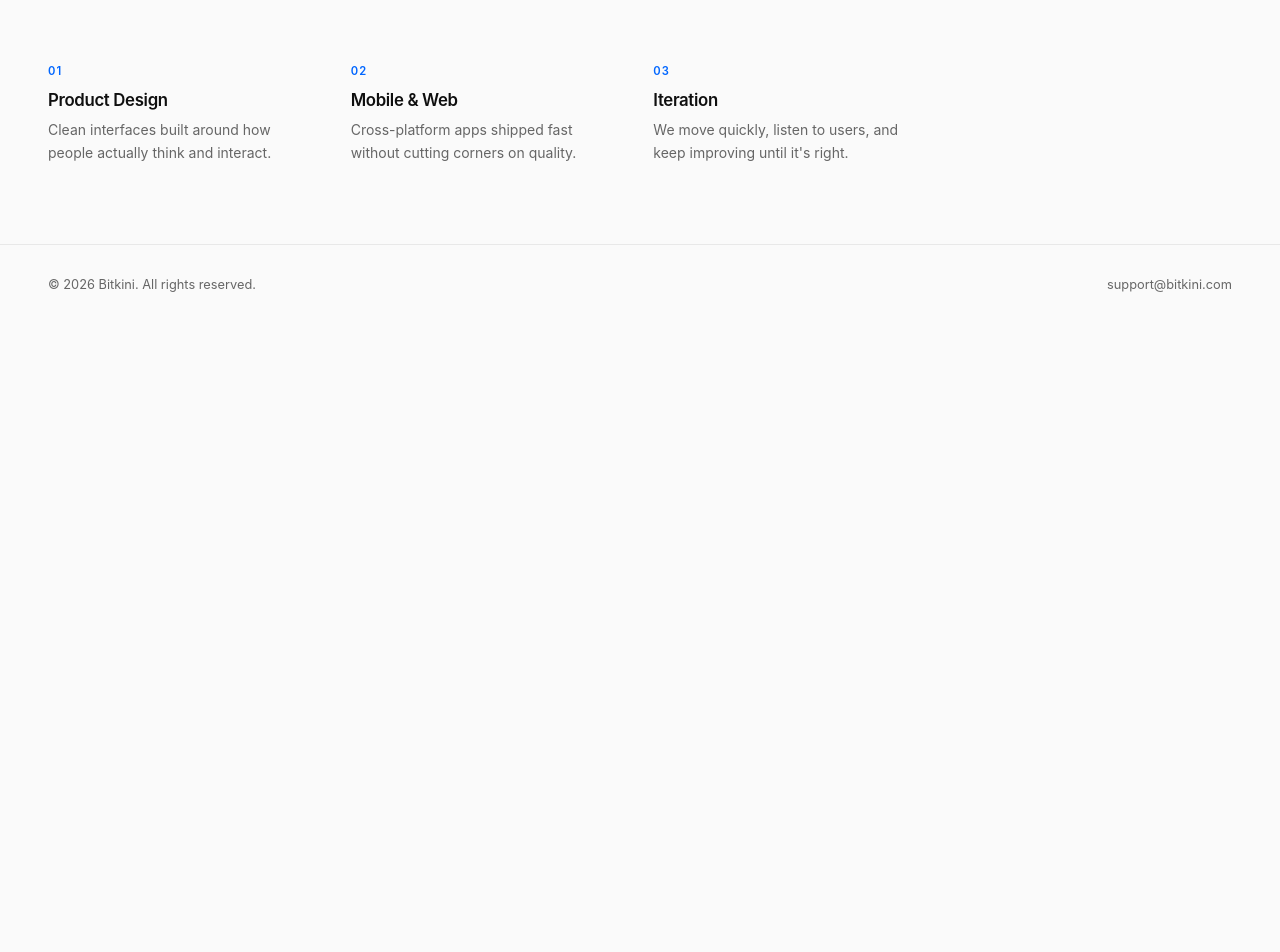
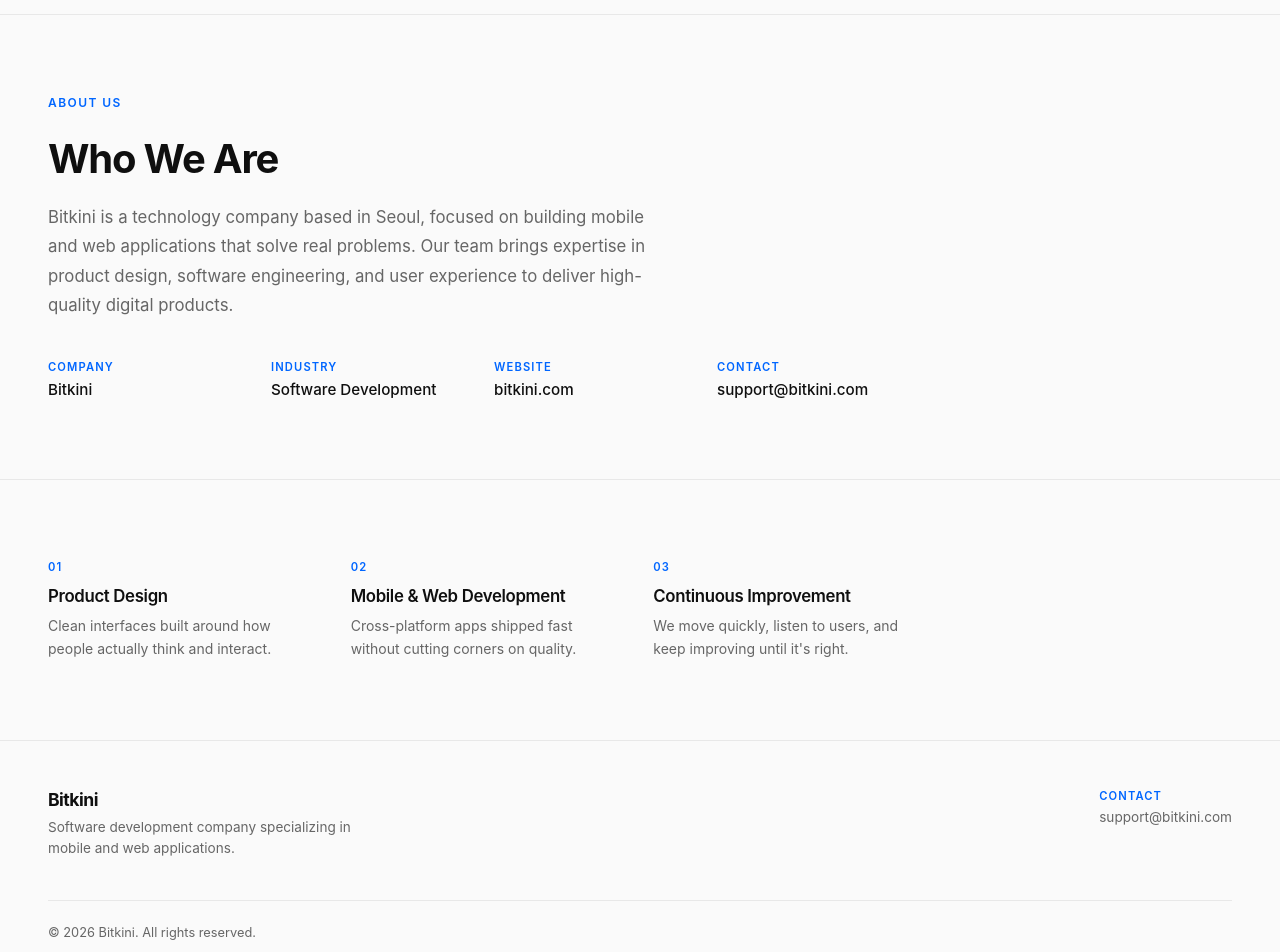
Before and after one commit to bitkini-studio/bitkini, a Next.js app: page / in a window 1280 px wide. Shown: the part 600-1552 px from the top of the page. Before the commit the page ends 924 px from the top, so only its background shows below. Built offline with nearby package versions, Linux system fonts and the light colour scheme.

Commit message:
Add .gitignore, update layout metadata, enhance homepage with navigation and about sections

```diff
--- a/app/globals.css
+++ b/app/globals.css
@@ -32,14 +32,20 @@ nav {
   color: var(--black);
 }
 
-nav a.contact-link {
+.nav-links {
+  display: flex;
+  gap: 2rem;
+  align-items: center;
+}
+
+.nav-links a {
   font-size: 0.875rem;
   color: var(--gray);
   text-decoration: none;
   transition: color 0.2s;
 }
 
-nav a.contact-link:hover { color: var(--black); }
+.nav-links a:hover { color: var(--black); }
 
 /* HERO */
 main {
@@ -111,6 +117,51 @@ h1 span { color: var(--accent); }
 
 .btn-ghost:hover { color: var(--black); border-color: var(--black); }
 
+/* ABOUT */
+.about {
+  padding: 5rem 3rem;
+  border-top: 1px solid #e8e8e8;
+}
+
+.about-inner {
+  max-width: 860px;
+}
+
+.about h2 {
+  font-size: clamp(1.8rem, 4vw, 2.5rem);
+  font-weight: 700;
+  letter-spacing: -0.03em;
+  margin-bottom: 1.25rem;
+}
+
+.about-desc {
+  font-size: 1.05rem;
+  color: var(--gray);
+  line-height: 1.75;
+  max-width: 600px;
+  margin-bottom: 2.5rem;
+}
+
+.about-details {
+  display: grid;
+  grid-template-columns: repeat(auto-fit, minmax(160px, 1fr));
+  gap: 2rem;
+}
+
+.detail-label {
+  font-size: 0.7rem;
+  font-weight: 600;
+  letter-spacing: 0.1em;
+  text-transform: uppercase;
+  color: var(--accent);
+  margin-bottom: 0.35rem;
+}
+
+.detail-value {
+  font-size: 0.95rem;
+  font-weight: 500;
+}
+
 /* FEATURES */
 .features {
   padding: 5rem 3rem;
@@ -148,22 +199,59 @@ h1 span { color: var(--accent); }
 
 /* FOOTER */
 footer {
-  padding: 2rem 3rem;
   border-top: 1px solid #e8e8e8;
+  padding: 3rem 3rem 2rem;
+  font-size: 0.85rem;
+  color: var(--gray);
+}
+
+.footer-top {
+  display: flex;
+  justify-content: space-between;
+  gap: 2rem;
+  flex-wrap: wrap;
+  margin-bottom: 2.5rem;
+}
+
+.footer-logo {
+  font-size: 1.1rem;
+  font-weight: 700;
+  color: var(--black);
+  letter-spacing: -0.03em;
+  margin-bottom: 0.4rem;
+}
+
+.footer-tagline {
+  font-size: 0.85rem;
+  color: var(--gray);
+  max-width: 320px;
+  line-height: 1.6;
+}
+
+.footer-contact a {
+  color: var(--gray);
+  text-decoration: none;
+  transition: color 0.2s;
+}
+
+.footer-contact a:hover { color: var(--black); }
+
+.footer-bottom {
   display: flex;
   justify-content: space-between;
   align-items: center;
-  font-size: 0.8rem;
-  color: var(--gray);
   flex-wrap: wrap;
   gap: 0.5rem;
+  padding-top: 1.5rem;
+  border-top: 1px solid #e8e8e8;
+  font-size: 0.8rem;
 }
 
-footer a { color: var(--gray); text-decoration: none; }
+footer a { color: var(--gray); text-decoration: none; transition: color 0.2s; }
 footer a:hover { color: var(--black); }
 
 @media (max-width: 600px) {
-  nav, main, .features, footer { padding-left: 1.5rem; padding-right: 1.5rem; }
+  nav, main, .features, .about, footer { padding-left: 1.5rem; padding-right: 1.5rem; }
   h1 { font-size: 2.25rem; }
 }
 
--- a/app/layout.js
+++ b/app/layout.js
@@ -1,8 +1,8 @@
 import './globals.css'
 
 export const metadata = {
-  title: 'Bitkini',
-  description: 'App Service Startup',
+  title: 'Bitkini - Software Development Company',
+  description: 'Bitkini is a software development company specializing in mobile and web applications. We design, build, and operate digital products.',
 }
 
 export default function RootLayout({ children }) {
--- a/app/page.js
+++ b/app/page.js
@@ -2,16 +2,20 @@ export default function Home() {
   return (
     <>
       <nav>
-        <a className="logo" href="#">Bitkini</a>
-        <a className="contact-link" href="mailto:support@bitkini.com">Contact</a>
+        <a className="logo" href="/">Bitkini</a>
+        <div className="nav-links">
+          <a href="#about">About</a>
+          <a href="#services">Services</a>
+          <a className="contact-link" href="mailto:support@bitkini.com">Contact</a>
+        </div>
       </nav>
 
       <main>
-        <p className="eyebrow">App Service Startup</p>
+        <p className="eyebrow">App Service Company</p>
         <h1>Build something<br /><span>worth using.</span></h1>
         <p className="sub">
-          Bitkini crafts mobile and web apps that people actually enjoy.
-          Simple products, thoughtful execution, real impact.
+          Bitkini is a software development company specializing in mobile and web applications.
+          We design, build, and operate digital products with thoughtful execution and real impact.
         </p>
         <div className="cta-group">
           <a className="btn-primary" href="mailto:support@bitkini.com">Get in touch</a>
@@ -19,7 +23,37 @@ export default function Home() {
         </div>
       </main>
 
-      <section className="features">
+      <section id="about" className="about">
+        <div className="about-inner">
+          <p className="eyebrow">About Us</p>
+          <h2>Who We Are</h2>
+          <p className="about-desc">
+            Bitkini is a technology company based in Seoul, focused on building mobile and web applications
+            that solve real problems. Our team brings expertise in product design, software engineering,
+            and user experience to deliver high-quality digital products.
+          </p>
+          <div className="about-details">
+            <div>
+              <p className="detail-label">Company</p>
+              <p className="detail-value">Bitkini</p>
+            </div>
+            <div>
+              <p className="detail-label">Industry</p>
+              <p className="detail-value">Software Development</p>
+            </div>
+            <div>
+              <p className="detail-label">Website</p>
+              <p className="detail-value">bitkini.com</p>
+            </div>
+            <div>
+              <p className="detail-label">Contact</p>
+              <p className="detail-value">support@bitkini.com</p>
+            </div>
+          </div>
+        </div>
+      </section>
+
+      <section id="services" className="features">
         <div className="features-grid">
           <div>
             <p className="feature-label">01</p>
@@ -28,20 +62,31 @@ export default function Home() {
           </div>
           <div>
             <p className="feature-label">02</p>
-            <p className="feature-title">Mobile &amp; Web</p>
+            <p className="feature-title">Mobile &amp; Web Development</p>
             <p className="feature-desc">Cross-platform apps shipped fast without cutting corners on quality.</p>
           </div>
           <div>
             <p className="feature-label">03</p>
-            <p className="feature-title">Iteration</p>
+            <p className="feature-title">Continuous Improvement</p>
             <p className="feature-desc">We move quickly, listen to users, and keep improving until it&apos;s right.</p>
           </div>
         </div>
       </section>
 
       <footer>
-        <span>© 2026 Bitkini. All rights reserved.</span>
-        <a href="mailto:support@bitkini.com">support@bitkini.com</a>
+        <div className="footer-top">
+          <div className="footer-brand">
+            <p className="footer-logo">Bitkini</p>
+            <p className="footer-tagline">Software development company specializing in mobile and web applications.</p>
+          </div>
+          <div className="footer-contact">
+            <p className="detail-label">Contact</p>
+            <a href="mailto:support@bitkini.com">support@bitkini.com</a>
+          </div>
+        </div>
+        <div className="footer-bottom">
+          <span>&copy; 2026 Bitkini. All rights reserved.</span>
+        </div>
       </footer>
     </>
   )
```
Also changed, not shown: 2 other files (tests, documents, lock files or other folders).
